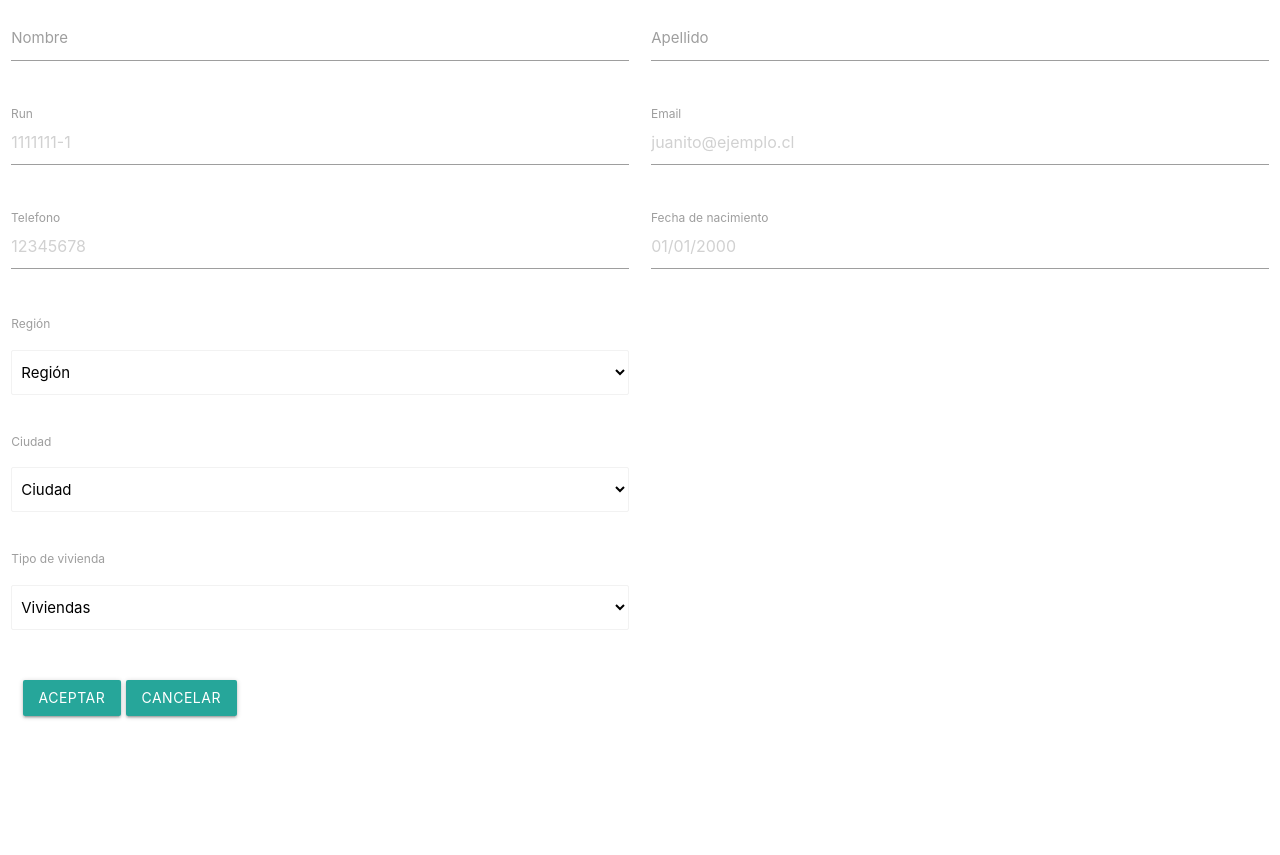
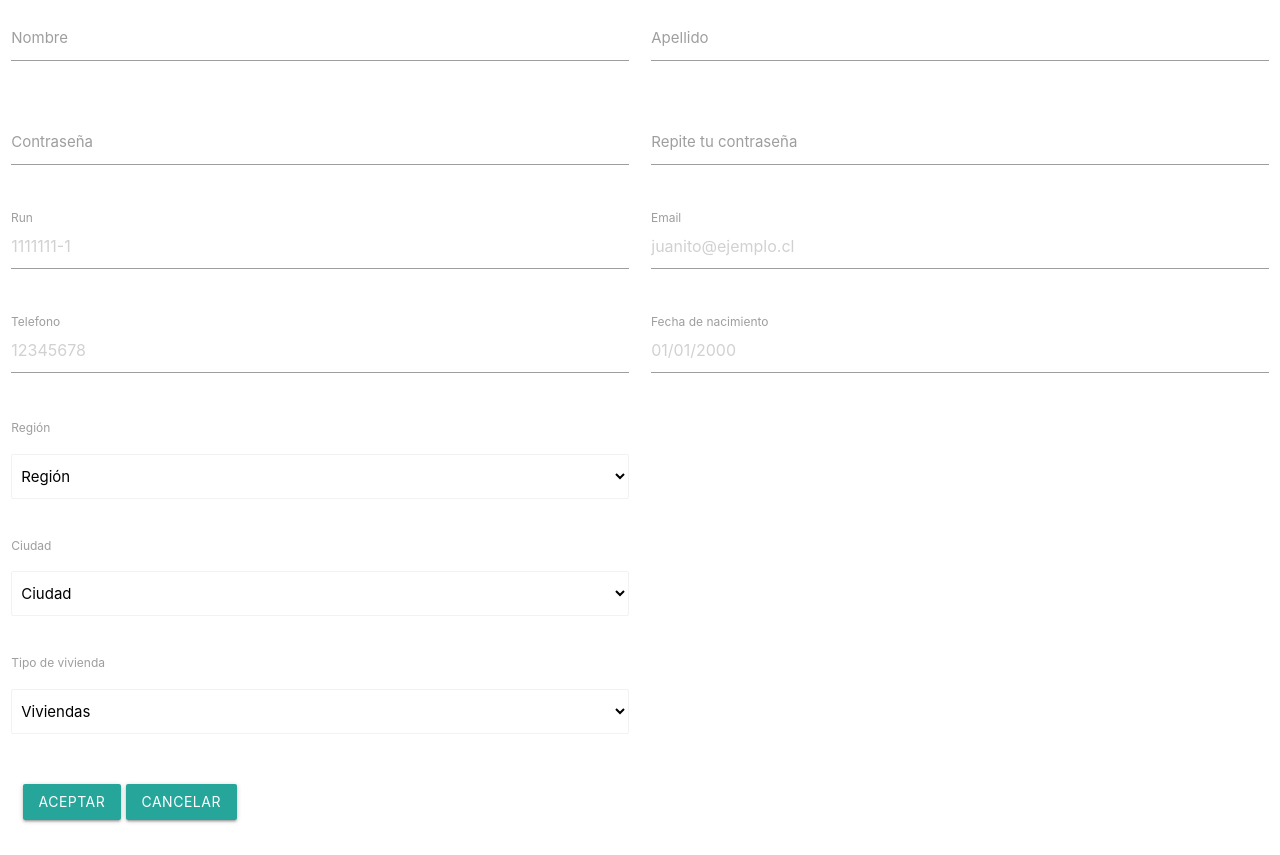
Before and after one commit to Chucruh/My_site, a Django app: page /Formulario/ in a window 1280 px wide. Before the commit the page ends 719 px from the top, so only its background shows below. Run offline with Django 3.2, Linux system fonts and the light colour scheme.

Commit message:
edicion formulario

```diff
--- a/MisPerris/static/javascript/validaciones.js
+++ b/MisPerris/static/javascript/validaciones.js
@@ -71,3 +71,30 @@ function validarFecha()
 			document.getElementById("email").style.color = "red";
 		}
 	}
+
+function validarContrasenna()
+	{
+		var contrasena = document.getElementById("contrasenna").value;
+
+		if(contrasena.length > 7){
+			document.getElementById("contrasenna").style.color = "green";
+		}else{
+			document.getElementById("contrasenna").focus();
+			document.getElementById("contrasenna").style.color = "red";
+		}
+	}
+
+function compararContrasenna()
+	{
+		var contrasena = document.getElementById("contrasenna").value;
+		var validador = document.getElementById("v_contrasenna").value;
+
+		if(contrasena == validador){
+			document.getElementById("contrasenna").style.color = "green";
+			document.getElementById("v_contrasenna").style.color = "green";
+		}else{
+			document.getElementById("contrasenna").focus();
+			document.getElementById("contrasenna").style.color = "red";
+			document.getElementById("v_contrasenna").style.color = "red";
+		}
+	}
--- a/MisPerris/templates/MisPerris/Formulario.html
+++ b/MisPerris/templates/MisPerris/Formulario.html
@@ -12,38 +12,48 @@
 		<div class="row">
 			<form class="col s12">
 				<div class="row">
-					<div class="input-field col s6">
+					<div class="input-field col s12 m6">
 						<input id="nombre" type="text" onblur="validarNombre()">
 						<label for="nombre">Nombre</label>
 					</div>
-					<div class="input-field col s6">
+					<div class="input-field col s12 m6">
 						<input id="apellido" type="text" onblur="validarApellido()">
 						<label for="apellido">Apellido</label>
 					</div>
 				</div>
 				<div class="row">
-					<div class="input-field col s6">
+						<div class="input-field col s12 m6">
+							<input id="contrasenna" type="text" onblur="validarContrasenna()">
+							<label for="contrasenna">Contraseña</label>
+						</div>
+						<div class="input-field col s12 m6">
+							<input id="v_contrasenna" type="text" onblur="compararContrasenna()">
+							<label for="v_contrasenna">Repite tu contraseña</label>
+						</div>
+					</div>
+				<div class="row">
+					<div class="input-field col s12 m6">
 						<input id="run" type="text" placeholder="1111111-1" onblur="validarRun()">
 						<label for="run">Run</label>
 					</div>
-					<div class="input-field col s6">
+					<div class="input-field col s12 m6">
 						<input id="email" type="email" placeholder="juanito@ejemplo.cl" onblur="validarFecha()">
 						<label for="email">Email</label>
 					</div>
 				</div>
 				<div class="row">
-					<div class="input-field col s6">
+					<div class="input-field col s12 m6">
 						<input id="telefono" type="number" placeholder="12345678" onblur="validarNumero()">
 						<label for="telefono">Telefono</label>
 					</div>
-					<div class="input-field col s6">
+					<div class="input-field col s12 m6">
 						<input id="fechaNac" type="text" value="" placeholder="01/01/2000" onblur="validarFecha()">
 						<label for="fechaNac">Fecha de nacimiento</label>
 					</div>
 				</div>
 				<label>Región</label>
 				<div class="row">
-					<div class="input-field col s6">
+					<div class="input-field col s12 m6">
 						<select id="region" class="browser-default">
 							<option value="" disabled selected>Región</option>
 							<option value="1">Región Metropolitana</option>
@@ -54,7 +64,7 @@
 				</div>
 				<label>Ciudad</label>
 				<div class="row">
-					<div class="input-field col s6">
+					<div class="input-field col s12 m6">
 						<select id="ciudad" class="browser-default">
 							<option value="" disabled selected>Ciudad</option>
 							<option value="1">San Bernardo</option>
@@ -65,7 +75,7 @@
 				</div>
 				<label>Tipo de vivienda</label>
 				<div class="row">
-					<div class="input-field col s6">
+					<div class="input-field col s12 m6">
 						<select id="tip_vivienda" class="browser-default">
 							<option value="" disabled selected>Viviendas</option>
 							<option value="1">Casa con patio grande</option>
@@ -75,7 +85,7 @@
 						</select>
 					</div>
 				</div>
-					<div class="input-field col s6">
+					<div class="input-field col s12 m6">
 						<button class="btn waves-effect waves-light" id="id_aceptar" type="submit" name="aceptar">Aceptar</button>
 						<button class="btn waves-effect waves-light" id="id_cancelar" type="reset" name="cancelar">Cancelar</button>
 					</div>
```
